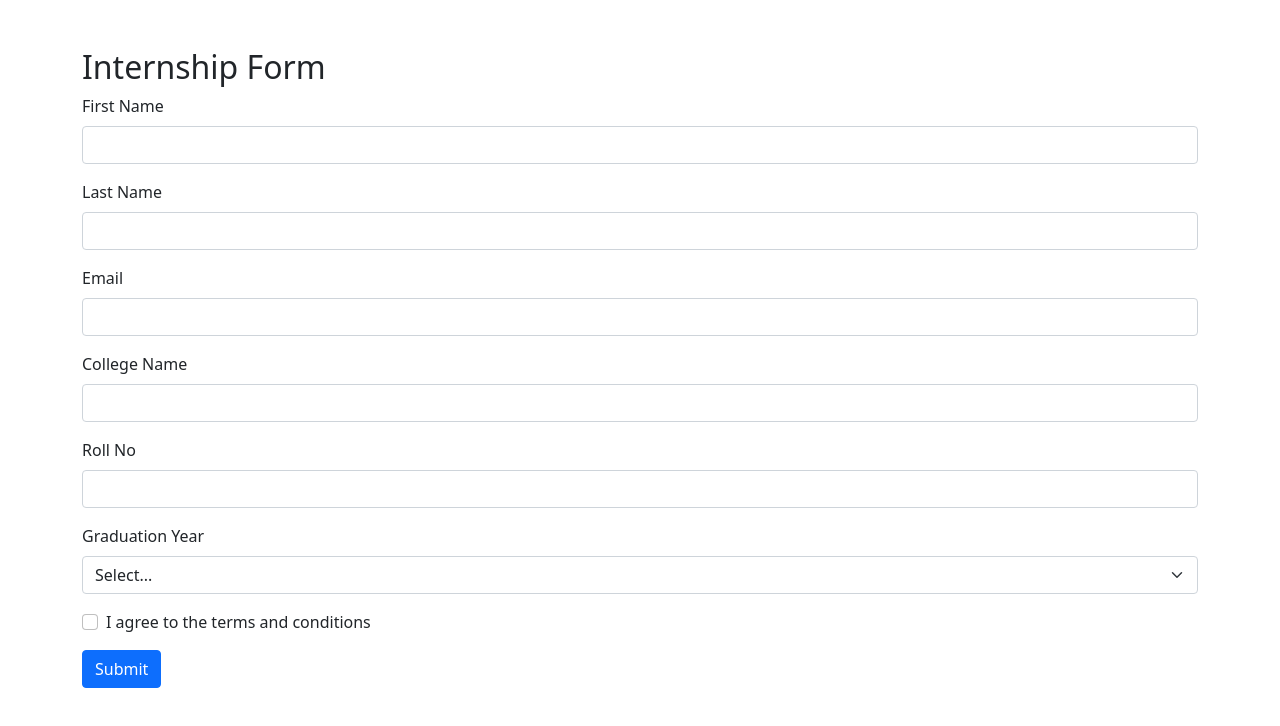
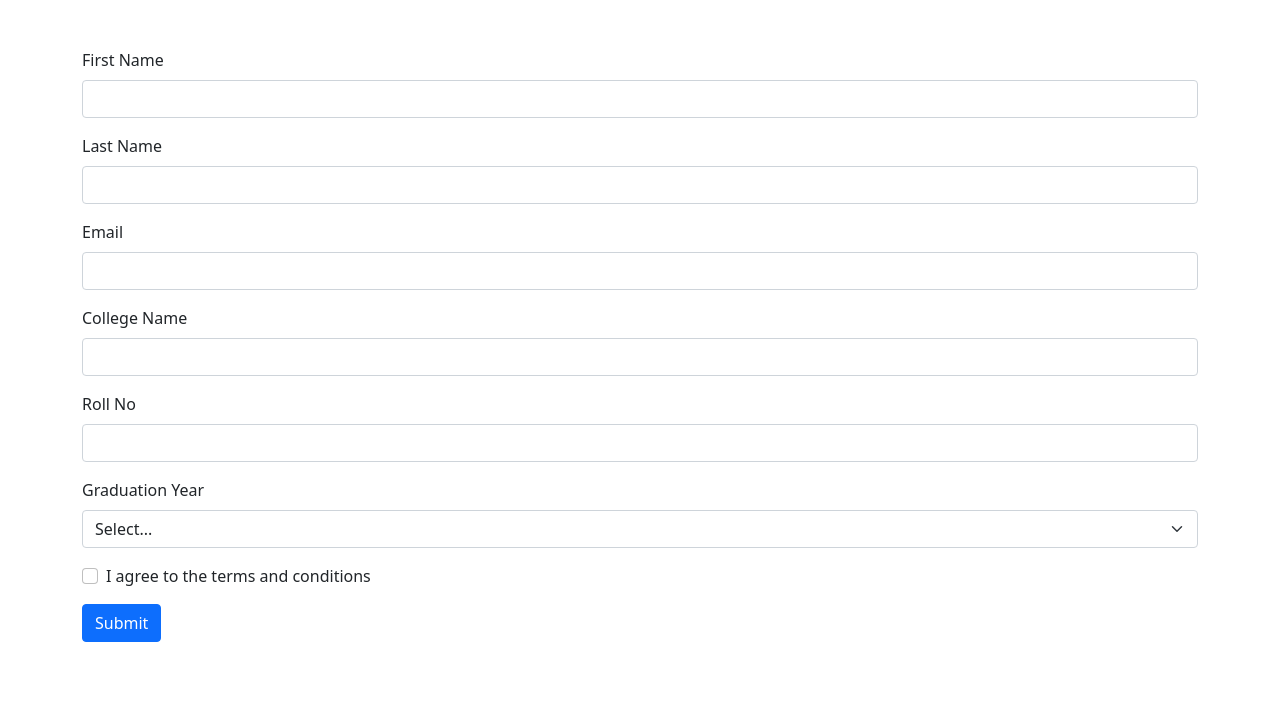
Before and after one commit to acciojob/bootstrap-form-easy-khaspuriyahemant, a website: page main.html in a window 1280 px wide. Drawn offline with nearby package versions, Linux system fonts and the light colour scheme.

Commit message:
created a submission

```diff
--- a/main.html
+++ b/main.html
@@ -8,7 +8,6 @@
 </head>
 <body>
     <div class="container mt-5">
-        <h2>Internship Form</h2>
 <form>
     <!-- First Name -->
     <div class="mb-3">
--- a/styles.css
+++ b/styles.css
@@ -1,65 +1,11 @@
-
-/* Your CSS Code here. */
-/* General body styles */
-body {
-    background-color: #f8f9fa; /* Light gray background */
-    font-family: Arial, sans-serif; /* Font style */
-}
-
-/* Container for the form */
-.container {
-    max-width: 600px; /* Maximum width of the form */
-    margin: 50px auto; /* Center the form with margin */
-    padding: 20px; /* Padding inside the container */
-    background-color: #ffffff; /* White background for the form */
-    border-radius: 8px; /* Rounded corners */
-    box-shadow: 0 4px 8px rgba(0, 0, 0, 0.1); /* Subtle shadow */
-}
-
-/* Heading styles */
-h2 {
-    text-align: center; /* Center the heading */
-    margin-bottom: 20px; /* Space below the heading */
-}
-
-/* Margin bottom for form groups */
-.mb-3 {
-    margin-bottom: 1rem; /* Space between form groups */
-}
-
-/* Label styles */
-.form-label {
-    font-weight: bold; /* Bold labels */
-}
-
-/* Input field styles */
-.form-control {
-    border-radius: 5px; /* Rounded input fields */
-}
-
-/* Checkbox label styles */
-.form-check-label {
-    margin-left: 5px; /* Space between checkbox and label */
-}
-
-/* Button styles */
-.btn {
-    width: 100%; /* Full width button */
-    padding: 10px; /* Padding inside the button */
-    font-size: 16px; /* Larger text for button */
-}
-
-/* Invalid feedback styles */
 .invalid-feedback {
     display: none; /* Hide invalid feedback by default */
 }
 
-/* Styles for invalid input fields */
 input:invalid, select:invalid {
     border-color: #dc3545; /* Red border for invalid fields */
 }
 
-/* Focus styles for invalid input fields */
 input:invalid:focus, select:invalid:focus {
     outline: none; /* Remove default outline */
     box-shadow: 0 0 5px rgba(220, 53, 69, 0.5); /* Shadow for focus on invalid fields */
```
Also changed, not shown: script.js (+14 -0 lines). Lines whose indentation alone changed are shown as unchanged.
